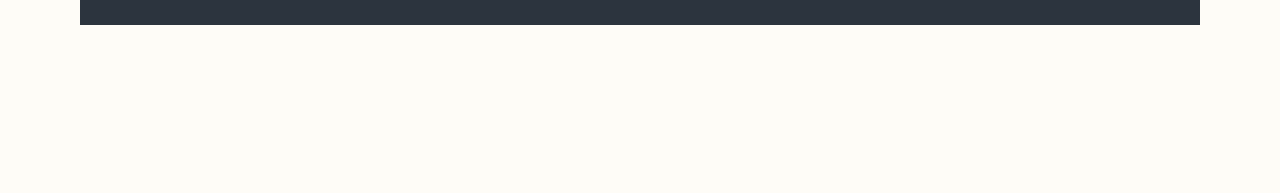
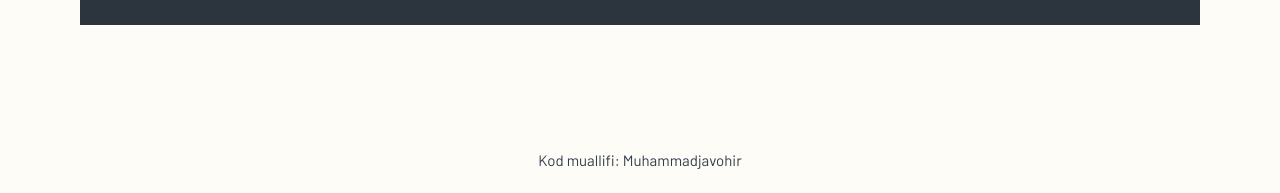
Before and after one commit to Muhammadjewel/coffeeroasters-fpro1-demo, a plain HTML site: page about.html in a window 1280 px wide. Shown: the part 2708-2901 px from the top of the page. Before the commit the page ends 2821 px from the top, so only its background shows below. Drawn offline with Linux system fonts and the light colour scheme.

Commit message:
Add code author

```diff
--- a/about.html
+++ b/about.html
@@ -148,6 +148,9 @@
     </footer>
   </div>
 
+  <p style="padding-top: 20px; padding-bottom: 20px; text-align: center;">Kod muallifi: Muhammadjavohir</p>
+
+
 
   <script src="js/main.js"></script>
 </body>
```
Also changed, not shown: index.html (+1 -0 lines), subscription.html (+3 -0 lines).
